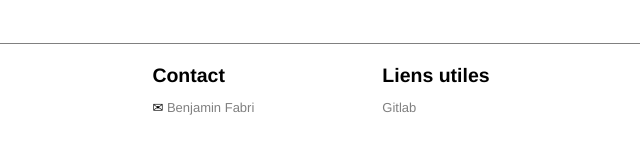
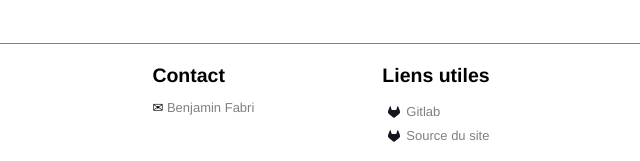
Before and after one commit to befabri/Book-To-You, a PHP site: page / in a window 1280 px wide. Shown: the part 1579-1740 px from the top of the page, without its empty margins (319-959 px from the left). Before the commit the page ends 1694 px from the top, so only its background shows below. Run offline with PHP 8.4, Linux system fonts and the light colour scheme; the visitor is signed in with stand-in values (Sample User, id 1); data comes from the database, SQL or seed files in the repository.

Commit message:
footer links

```diff
--- a/views/adminIdea.php
+++ b/views/adminIdea.php
@@ -7,7 +7,7 @@
                 <th><a href='index.php?action=admin-idea&sort=id'>ID</a></th>
                 <th><a href='index.php?action=admin-idea&sort=title'>Titre</a></th>
                 <th><a href='index.php?action=admin-idea&sort=status'>Statut</a></th>
-                <th><a href='index.php?action=admin-idea&sort=vote>'>Votes</a></th>
+                <th><a href='index.php?action=admin-idea&sort=vote'>Votes</a></th>
                 <th><a href='index.php?action=admin-idea&sort=comment'>Commentaires</a></th>
                 <th>ACTION</th>
                 <th>ACTION</th>
--- a/views/css/footer.css
+++ b/views/css/footer.css
@@ -3,8 +3,8 @@ footer {
 	display: flex;
 	justify-content: center;
 	border-top-color: grey;
-    border-top-width: 1.5px;
-	border-top-style: solid ;
+	border-top-width: 1.5px;
+	border-top-style: solid;
 	margin-top: 2%;
 	padding-top: 20px;
 
@@ -16,16 +16,20 @@ footer ul {
 }
 
 footer div {
-	margin-left:5%;
-	margin-right:5%;
+	margin-left: 5%;
+	margin-right: 5%;
 }
 
 footer a {
 	color: grey;
-	text-decoration:none;
+	text-decoration: none;
 }
 
 footer a:hover {
 	color: black;
-	text-decoration:underline;
+	text-decoration: underline;
 }
+
+.link-img {
+	vertical-align: middle;
+}
--- a/views/footer.php
+++ b/views/footer.php
@@ -4,13 +4,14 @@
 			<div>
 				<h2>Contact</h2>
 				<ul>
-					<li>&#9993;<a href="mailto:bfabri@pm.me"> Benjamin Fabri</a></li>
+					<li>&#9993;<a href="mailto:contact@bfabri.me"> Benjamin Fabri</a></li>
 				</ul>
 			</div>
 			<div>
 				<h2>Liens utiles</h2>
 				<ul>
-					<li><a href="https://gitlab.com/befabri" target="_blank">Gitlab</a></li>
+					<li><a href="https://gitlab.com/befabri" target="_blank"><img class="link-img" src="<?php echo VIEWS_PATH ?>images/gitlab-logo.svg" width="24" height="24" alt="gitlab" loading="lazy">Gitlab</a></li>
+					<li><a href="https://gitlab.com/befabri/book-to-you" target="_blank"><img class="link-img" src="<?php echo VIEWS_PATH ?>images/gitlab-logo.svg" width="24" height="24" alt="gitlab" loading="lazy">Source du site</a></li>
 				</ul>
 			</div>
 		</footer>
```
Also changed, not shown: views/images/gitlab-logo.svg (added), 1 other file.
